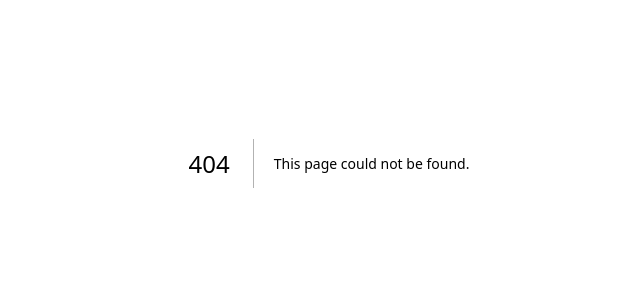
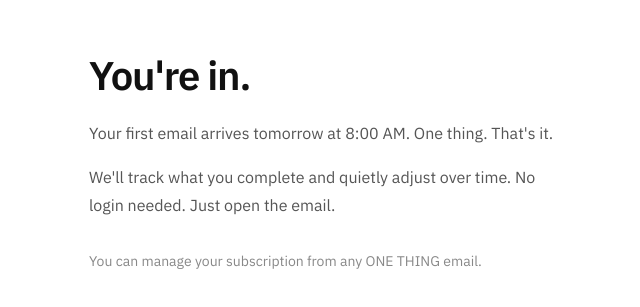
Before and after one commit to yoss823/ONE-THING, a Next.js app: page /welcome in a window 1280 px wide. Before the commit this address had no page. Shown: the part 237-544 px from the top of the page, without its empty margins (311-951 px from the left). Built offline with nearby package versions, Linux system fonts and the light colour scheme.

Commit message:
Add files via upload

```diff
--- /dev/null
+++ b/app/welcome/page.tsx
@@ -0,0 +1,144 @@
+"use client";
+
+import { Suspense } from "react";
+import { useSearchParams } from "next/navigation";
+
+type OnboardingData = {
+  categories: string[];
+  energyLevel: string;
+  availableMinutes: number;
+};
+
+function readOnboardingData(): OnboardingData | null {
+  try {
+    const raw = localStorage.getItem("onboarding");
+    if (!raw) return null;
+    const parsed = JSON.parse(raw) as OnboardingData;
+    if (!parsed || !Array.isArray(parsed.categories)) return null;
+    return parsed;
+  } catch {
+    return null;
+  }
+}
+
+function WelcomeContent() {
+  const searchParams = useSearchParams();
+  const sessionId = searchParams.get("session_id");
+
+  let onboarding: OnboardingData | null = null;
+  if (typeof window !== "undefined") {
+    onboarding = readOnboardingData();
+  }
+
+  return (
+    <main
+      style={{
+        minHeight: "100vh",
+        backgroundColor: "#fff",
+        display: "flex",
+        alignItems: "center",
+        justifyContent: "center",
+        padding: "4rem 1.5rem",
+      }}
+    >
+      <div style={{ width: "100%", maxWidth: 480 }}>
+        <h1
+          style={{
+            fontSize: "2.5rem",
+            fontWeight: 700,
+            letterSpacing: "-0.03em",
+            lineHeight: 1,
+            color: "#111",
+            marginBottom: "1.5rem",
+          }}
+        >
+          You&apos;re in.
+        </h1>
+
+        <p
+          style={{
+            fontSize: "1rem",
+            lineHeight: 1.75,
+            color: "#555",
+            marginBottom: "1rem",
+          }}
+        >
+          Your first email arrives tomorrow at 8:00 AM. One thing. That&apos;s it.
+        </p>
+
+        <p
+          style={{
+            fontSize: "1rem",
+            lineHeight: 1.75,
+            color: "#555",
+            marginBottom: "2rem",
+          }}
+        >
+          We&apos;ll track what you complete and quietly adjust over time. No login
+          needed. Just open the email.
+        </p>
+
+        {onboarding && onboarding.categories.length > 0 && (
+          <div
+            style={{
+              border: "1px solid #e5e5e5",
+              borderRadius: "1rem",
+              backgroundColor: "#faf8f2",
+              padding: "1.25rem 1.5rem",
+              fontSize: "0.875rem",
+              lineHeight: 1.75,
+              color: "#555",
+              marginBottom: "2rem",
+            }}
+          >
+            <p>Your categories: {onboarding.categories.join(", ")}</p>
+            {onboarding.energyLevel && (
+              <p>Energy level: {onboarding.energyLevel}</p>
+            )}
+            {onboarding.availableMinutes != null && (
+              <p>Time available: {onboarding.availableMinutes} minutes</p>
+            )}
+          </div>
+        )}
+
+        {sessionId && (
+          <p
+            style={{
+              fontSize: "0.75rem",
+              color: "#aaa",
+              marginBottom: "1.5rem",
+            }}
+          >
+            Session: {sessionId}
+          </p>
+        )}
+
+        <p style={{ fontSize: "0.875rem", color: "#888" }}>
+          You can manage your subscription from any ONE THING email.
+        </p>
+      </div>
+    </main>
+  );
+}
+
+export default function WelcomePage() {
+  return (
+    <Suspense
+      fallback={
+        <main
+          style={{
+            minHeight: "100vh",
+            backgroundColor: "#fff",
+            display: "flex",
+            alignItems: "center",
+            justifyContent: "center",
+          }}
+        >
+          <p style={{ color: "#888", fontSize: "0.875rem" }}>Loading…</p>
+        </main>
+      }
+    >
+      <WelcomeContent />
+    </Suspense>
+  );
+}
```
